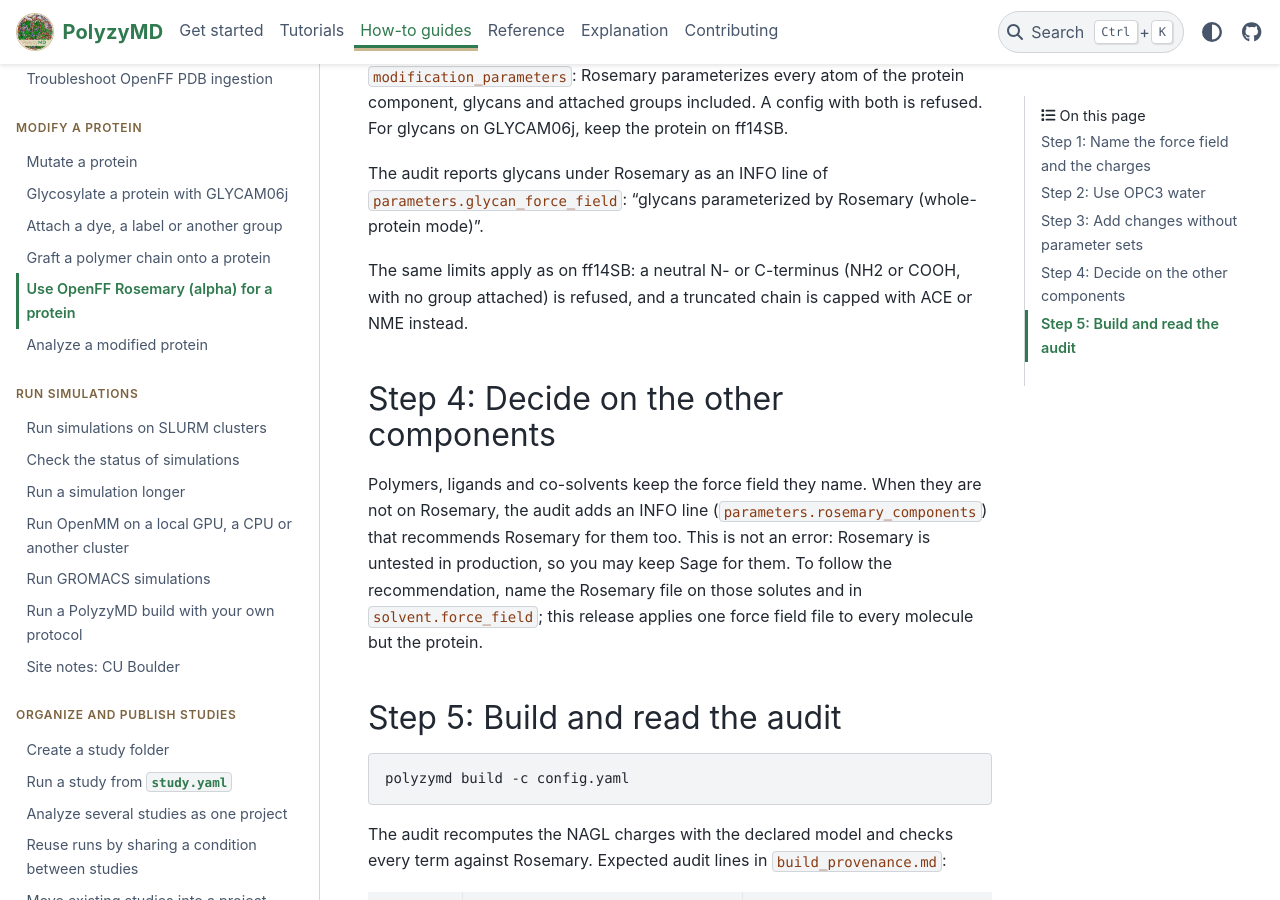
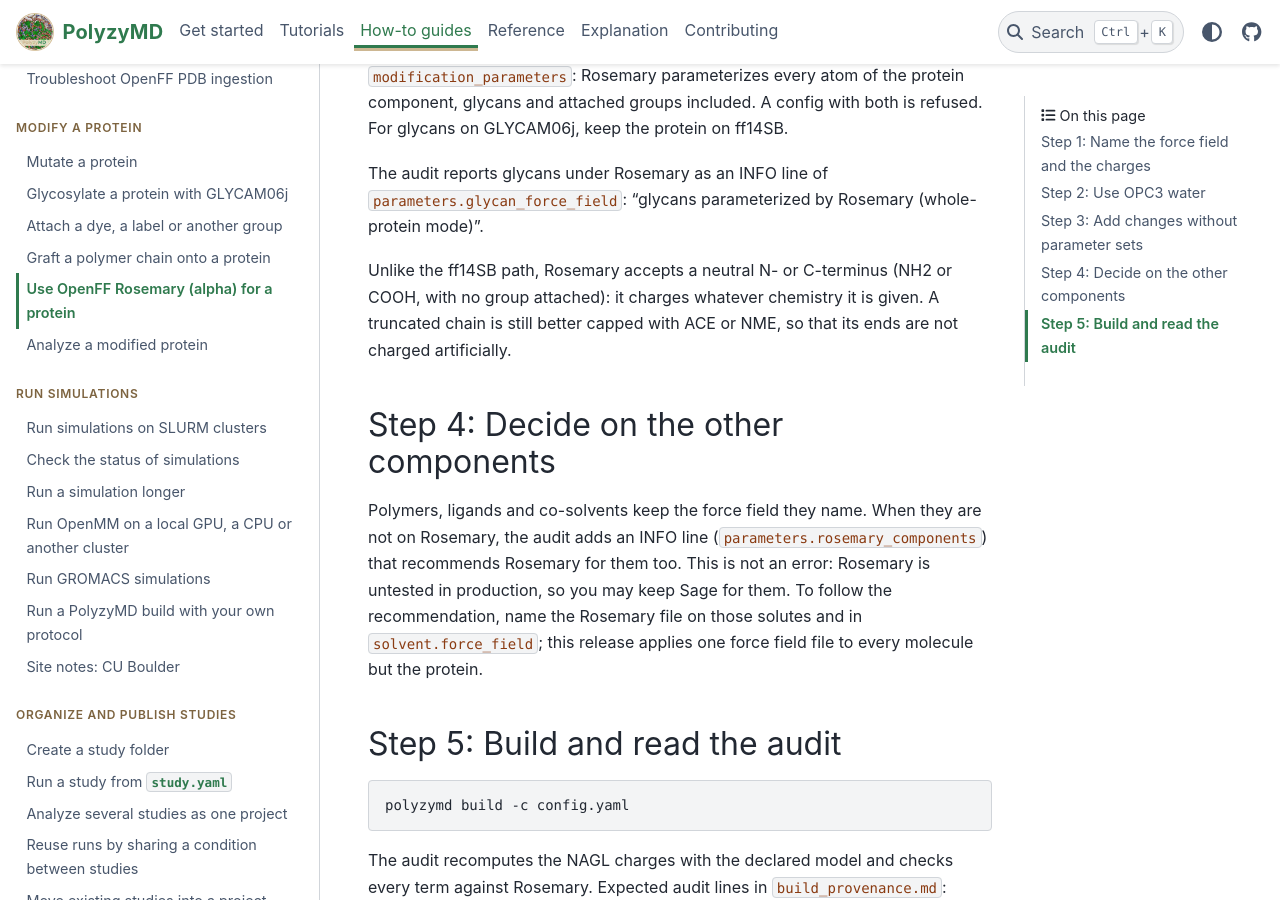
Before and after one commit to joelaforet/polyzymd, a Sphinx documentation site: the page built from docs/source/how_to/rosemary.md, in a window 1280 px wide and 900 px high, scrolled down 1799 px. Built offline with Sphinx 7.4.7 and the PyData theme 0.15.4, drawn with Linux system fonts in a browser that asks for light colours.

Commit message:
Say Rosemary accepts neutral termini
The how-to still said neutral termini are refused on Rosemary; only the ff14SB path refuses them.

```diff
--- a/docs/source/how_to/rosemary.md
+++ b/docs/source/how_to/rosemary.md
@@ -78,9 +78,10 @@ The audit reports glycans under Rosemary as an INFO line of
 `parameters.glycan_force_field`: "glycans parameterized by Rosemary
 (whole-protein mode)".
 
-The same limits apply as on ff14SB: a neutral N- or C-terminus (NH2 or
-COOH, with no group attached) is refused, and a truncated chain is capped with
-ACE or NME instead.
+Unlike the ff14SB path, Rosemary accepts a neutral N- or C-terminus (NH2 or
+COOH, with no group attached): it charges whatever chemistry it is given. A
+truncated chain is still better capped with ACE or NME, so that its ends are
+not charged artificially.
 
 ## Step 4: Decide on the other components
 
```
